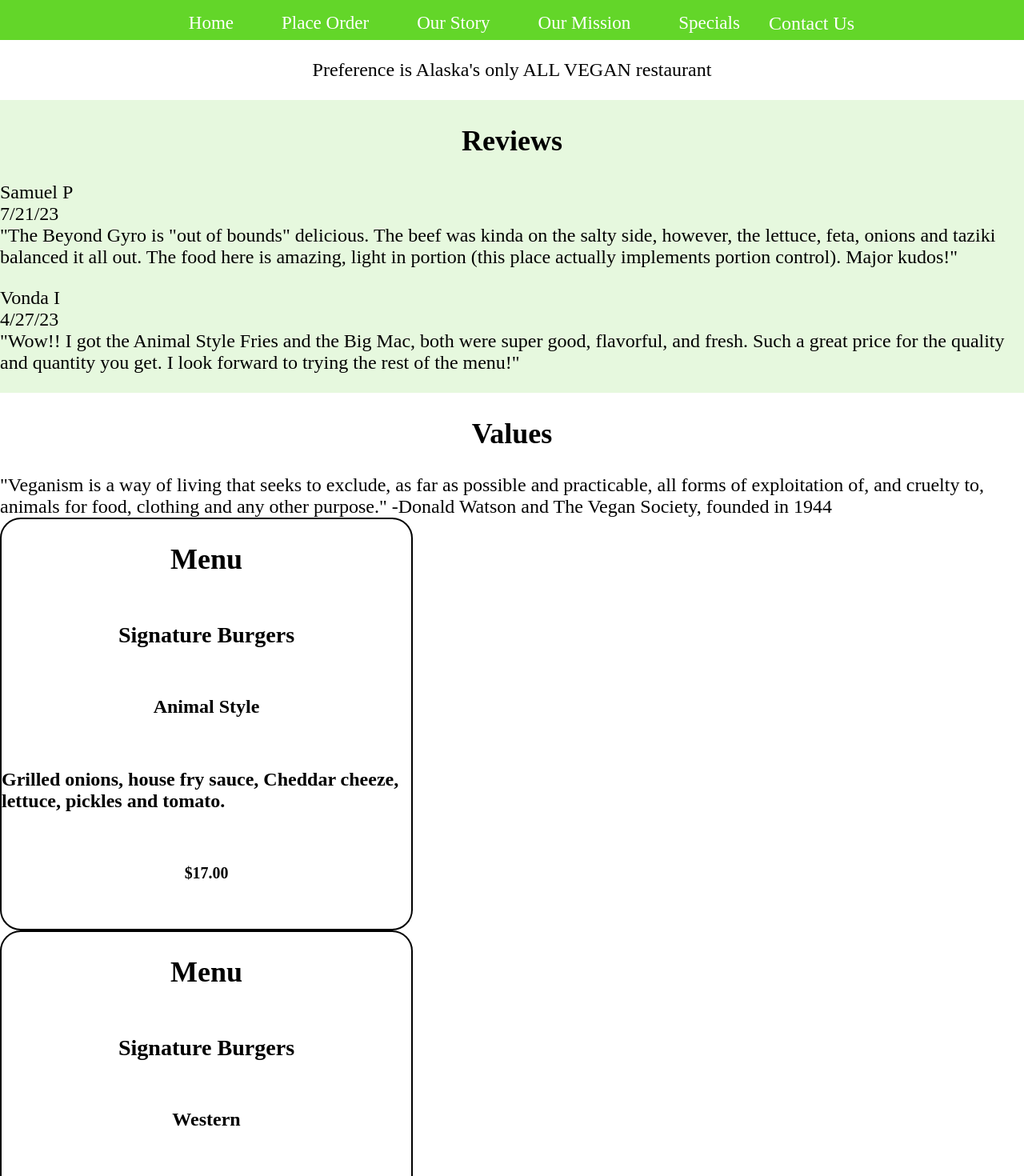
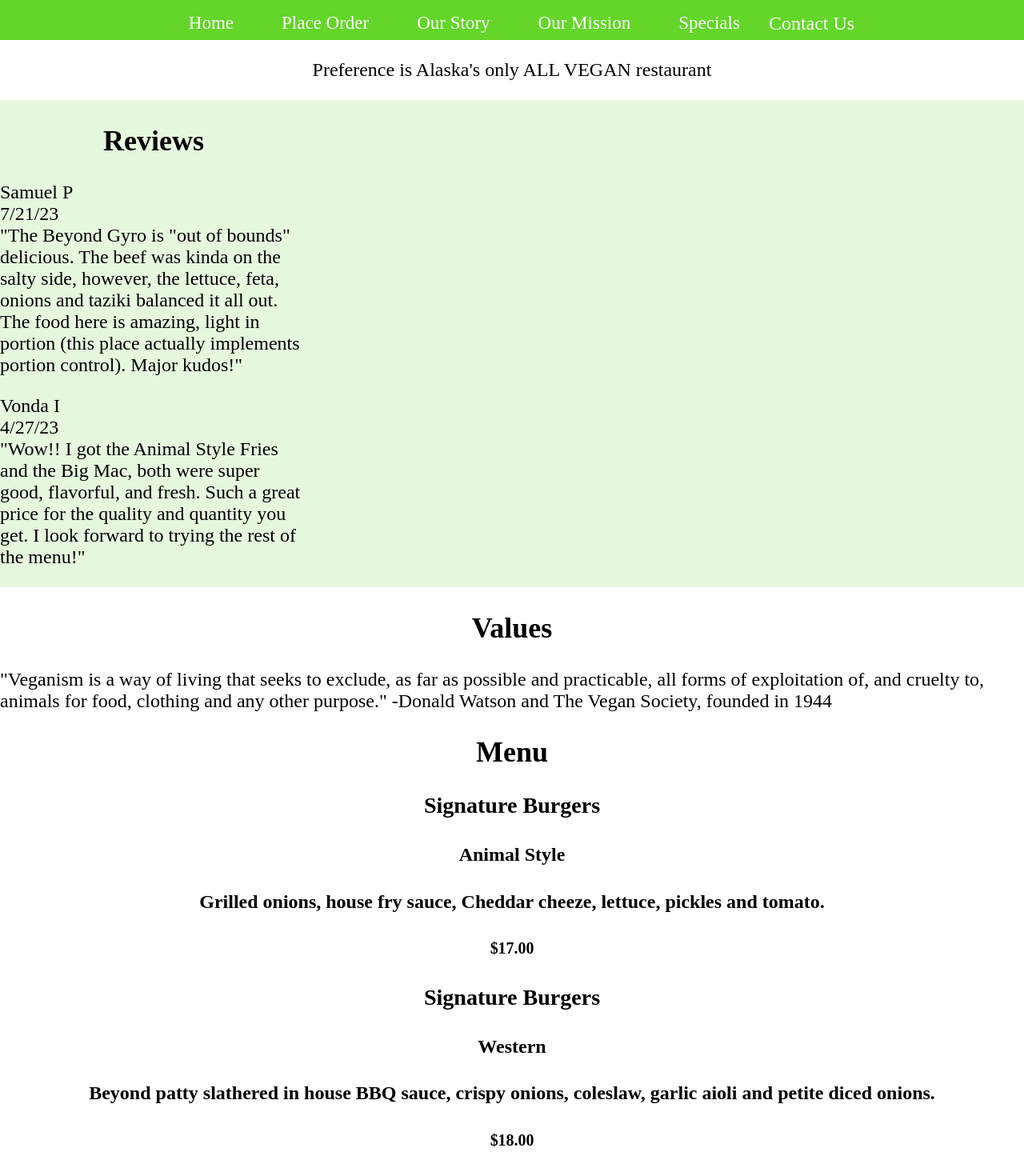
Before and after one commit to jazzminceleste/Final-Project-React-App, a React (Vite) app: page / in a window 1280 px wide. Shown: the top 1470 px of the page at 80% size. Built offline with nearby package versions, Linux system fonts and the light colour scheme.

Commit message:
11 practicing with css changes, not quite right yet

```diff
--- a/src/App.css
+++ b/src/App.css
@@ -44,10 +44,13 @@ nav div:hover {
 }
 
 aside {
-  display: flex;
-  flex-wrap: wrap;
-  justify-content: space-between;
-  justify-content: space-around;
+  display: grid;
+  grid-template-columns: 30%;
+  grid-template-rows: 5%;
+  justify-content: left;
+  /* flex-wrap: wrap; */
+  /* justify-content: space-between;
+  justify-content: space-around; */
   background-color: rgb(230, 248, 222);
 }
 
@@ -102,22 +105,31 @@ a {
 }
 
 .review {
-  display: flex;
-  justify-content: center;
+  display: grid;
+  grid-template-columns: 30%;
+  grid-template-rows: 5%;
+  grid-area: 0/2/4/6;
+  justify-content: left;
+  */
   /* margin-top: 100px;
   margin: 10px;
   width: 320px;
   height: 400px;
-  border-radius: 2%; */
+  border-radius: 2%;
 }
 
 .menu-card {
-  height: 40vw;
-  width: 40vw;
+  max-height: 80vw;
+  max-width: 50vw;
+  min-height: 80vw;
+  min-width: 50vw;
   border: 2px solid black;
   border-radius: 5%;
   display: flex;
   flex-direction: column;
   align-items: center;
+}
 
+.menu-cards {
+  align-items: center;
 }
--- a/src/App.jsx
+++ b/src/App.jsx
@@ -14,7 +14,8 @@ const App = () => {
       <p>Preference is Alaska's only ALL VEGAN restaurant</p>
       <aside className='review'><Reviews /></aside>
       <Values />
-      <div>
+      <div className='menu-cards'>
+        <h2>Menu</h2>
         {itemDetails.map(item => (
           <Menu items={item} />
         )
--- a/src/components/Menu.jsx
+++ b/src/components/Menu.jsx
@@ -4,7 +4,6 @@ const Menu = (props) => {
 
   return (
     <div className="menu-card">
-      <h2>Menu</h2>
       <h3 className='flex-ctr'>{props.items.category}</h3>
       <h4 className='flex-ctr'>{props.items.name}</h4>
       <h4 className='flex-ctr'>{props.items.description}</h4>
```
